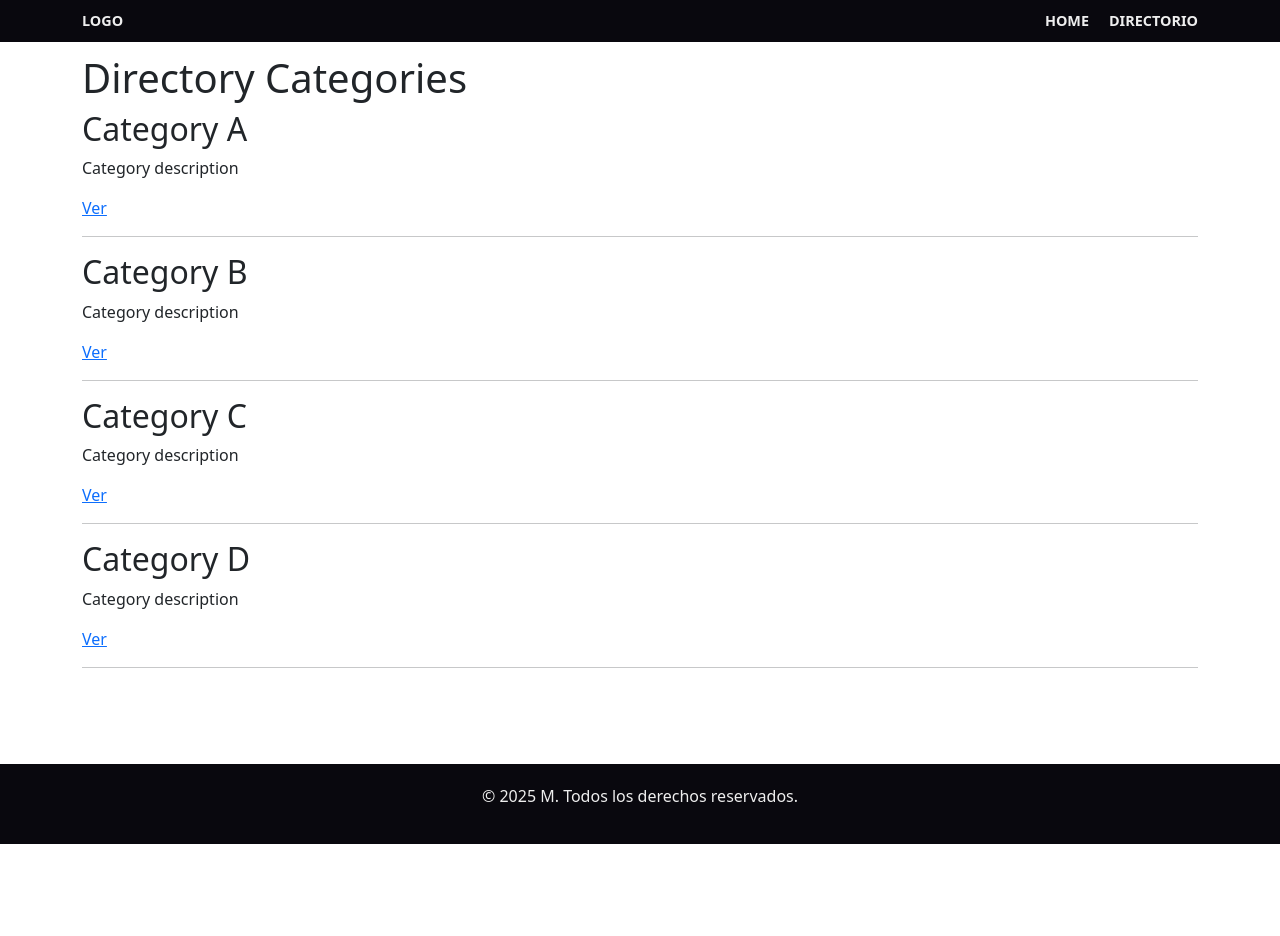
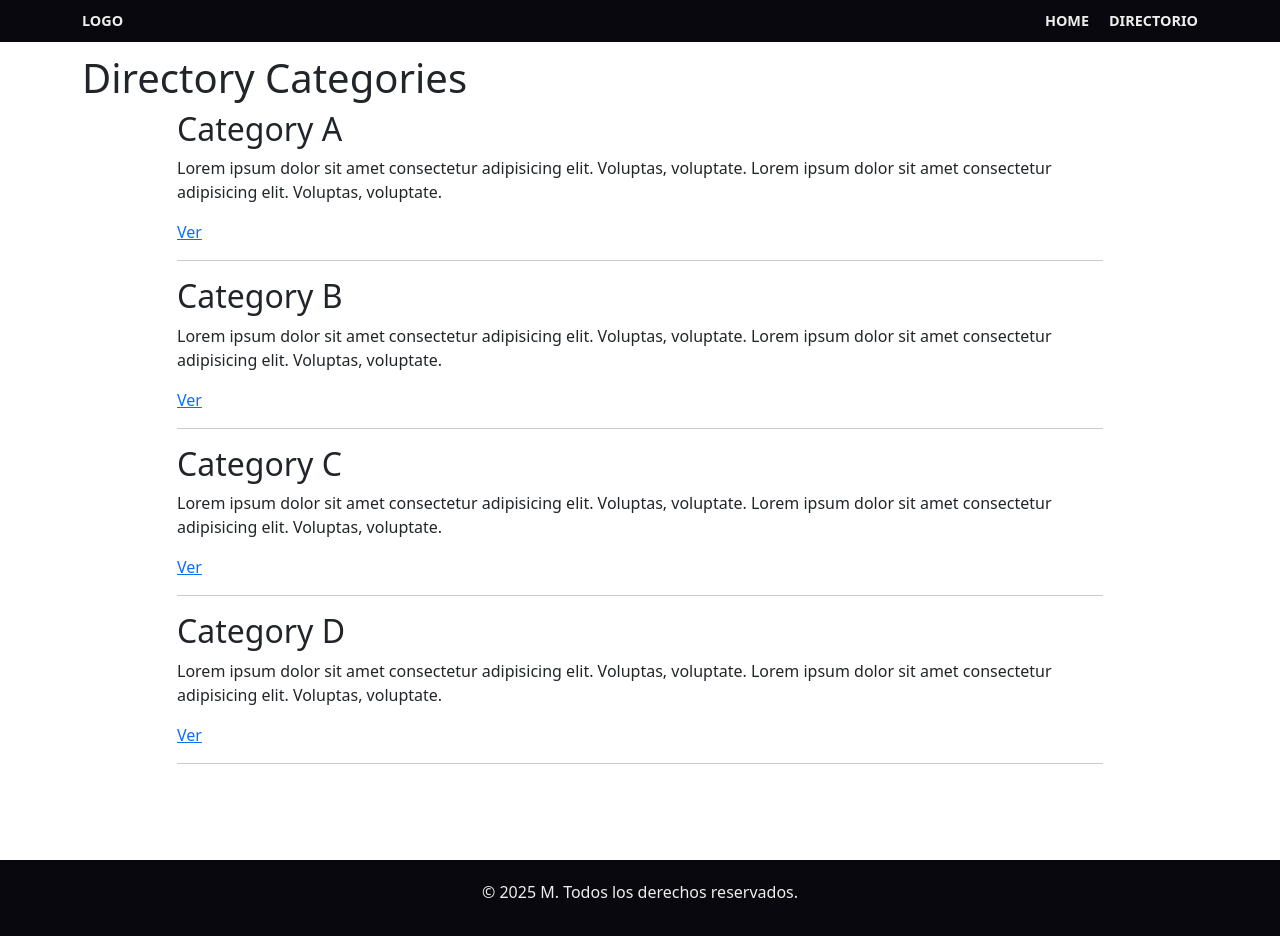
Before and after one commit to Victor3790/jm, a website built with webpack: page src/cat-archive.html in a window 1280 px wide. Before the commit the page ends 844 px from the top, so only its background shows below. Built offline with nearby package versions, Linux system fonts and the light colour scheme.

Commit message:
Items changed to one column

```diff
--- a/src/cat-archive.html
+++ b/src/cat-archive.html
@@ -41,115 +41,48 @@
                 <h1 class="archive-title">Directory Categories</h1>
             </div>
         </div>
-        <!--<div class="row">
-            <div class="col-12 col-lg-6">
+        <div class="row">
+            <div class="col-12 col-lg-10 offset-lg-1">
                 <div class="item">
                     <h2 class="item__title">
-                        Category
+                        Category A
                     </h2>
                     <p class="item__description">
-                        Category description
+                        Lorem ipsum dolor sit amet consectetur adipisicing elit. Voluptas, voluptate. Lorem ipsum dolor sit amet consectetur adipisicing elit. Voluptas, voluptate.
                     </p>
                     <a href="dir-archive.html">Ver</a>
                 </div>
                 <hr>
                 <div class="item">
                     <h2 class="item__title">
-                        Category
+                        Category B
                     </h2>
                     <p class="item__description">
-                        Category description
+                        Lorem ipsum dolor sit amet consectetur adipisicing elit. Voluptas, voluptate. Lorem ipsum dolor sit amet consectetur adipisicing elit. Voluptas, voluptate.
                     </p>
                     <a href="dir-archive.html">Ver</a>
                 </div>
                 <hr>
                 <div class="item">
                     <h2 class="item__title">
-                        Category
+                        Category C
                     </h2>
                     <p class="item__description">
-                        Category description
-                    </p>
-                    <a href="dir-archive.html">Ver</a>
-                </div>
-            </div>
-            <div class="col-12 col-lg-6">
-                <div class="item">
-                    <h2 class="item__title">
-                        Category
-                    </h2>
-                    <p class="item__description">
-                        Category description
+                        Lorem ipsum dolor sit amet consectetur adipisicing elit. Voluptas, voluptate. Lorem ipsum dolor sit amet consectetur adipisicing elit. Voluptas, voluptate.
                     </p>
                     <a href="dir-archive.html">Ver</a>
                 </div>
                 <hr>
                 <div class="item">
                     <h2 class="item__title">
-                        Category
+                        Category D
                     </h2>
                     <p class="item__description">
-                        Category description
+                        Lorem ipsum dolor sit amet consectetur adipisicing elit. Voluptas, voluptate. Lorem ipsum dolor sit amet consectetur adipisicing elit. Voluptas, voluptate.
                     </p>
                     <a href="dir-archive.html">Ver</a>
                 </div>
                 <hr>
-                <div class="item">
-                    <h2 class="item__title">
-                        Category
-                    </h2>
-                    <p class="item__description">
-                        Category description
-                    </p>
-                    <a href="dir-archive.html">Ver</a>
-                </div>
-            </div>
-        </div>-->
-
-        <div class="row">
-            <div class="col">
-                <div class="archive-container archive-container--two-columns">
-                    <div class="item item--two-columns">
-                        <h2 class="item__title">
-                            Category A
-                        </h2>
-                        <p class="item__description">
-                            Category description
-                        </p>
-                        <a href="dir-archive.html">Ver</a>
-                        <hr>
-                    </div>
-                    <div class="item item--two-columns">
-                        <h2 class="item__title">
-                            Category B
-                        </h2>
-                        <p class="item__description">
-                            Category description
-                        </p>
-                        <a href="dir-archive.html">Ver</a>
-                        <hr>
-                    </div>
-                    <div class="item item--two-columns">
-                        <h2 class="item__title">
-                            Category C
-                        </h2>
-                        <p class="item__description">
-                            Category description
-                        </p>
-                        <a href="dir-archive.html">Ver</a>
-                        <hr>
-                    </div>
-                    <div class="item item--two-columns">
-                        <h2 class="item__title">
-                            Category D
-                        </h2>
-                        <p class="item__description">
-                            Category description
-                        </p>
-                        <a href="dir-archive.html">Ver</a>
-                        <hr>
-                    </div>
-                </div>
             </div>
         </div>
     </div>
```
